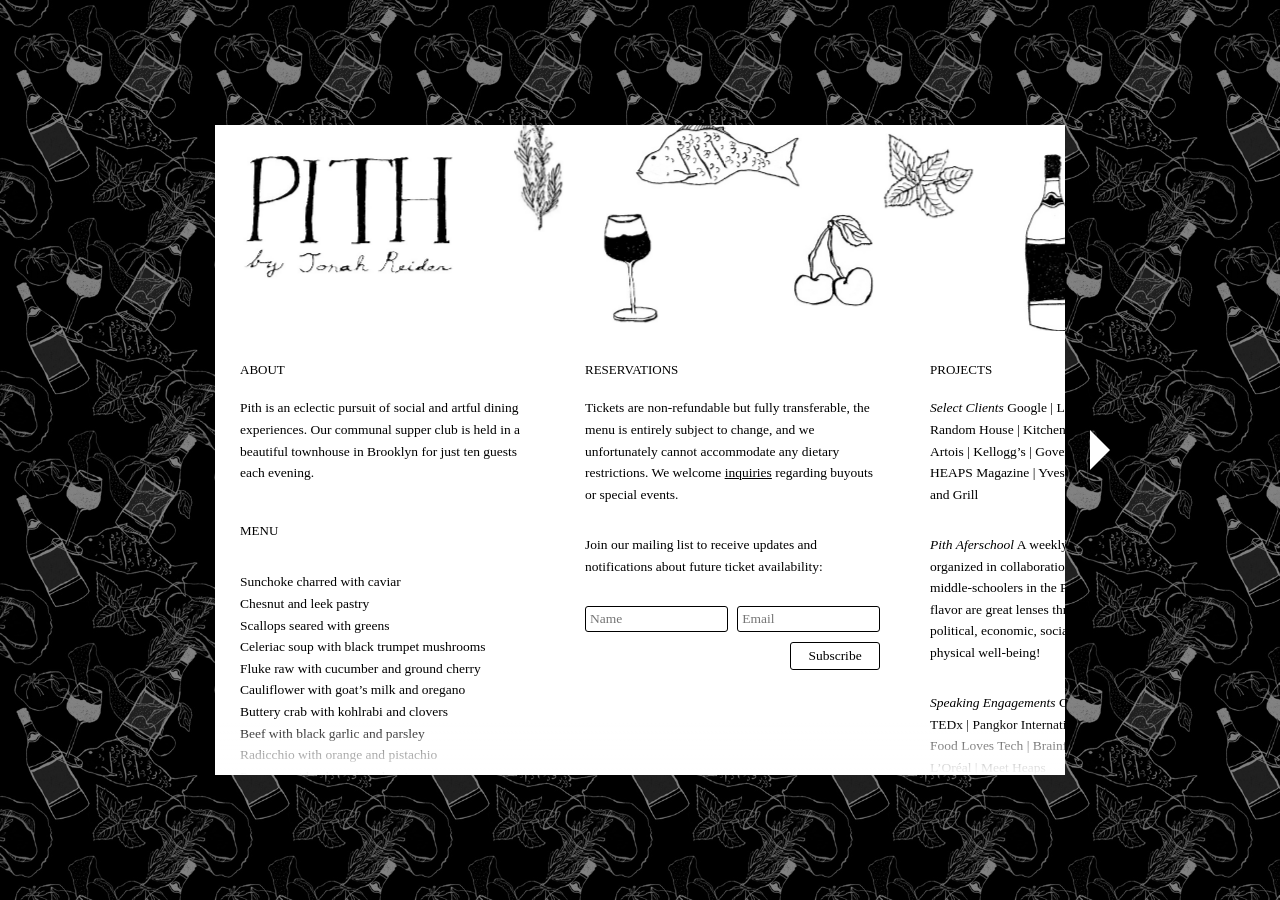
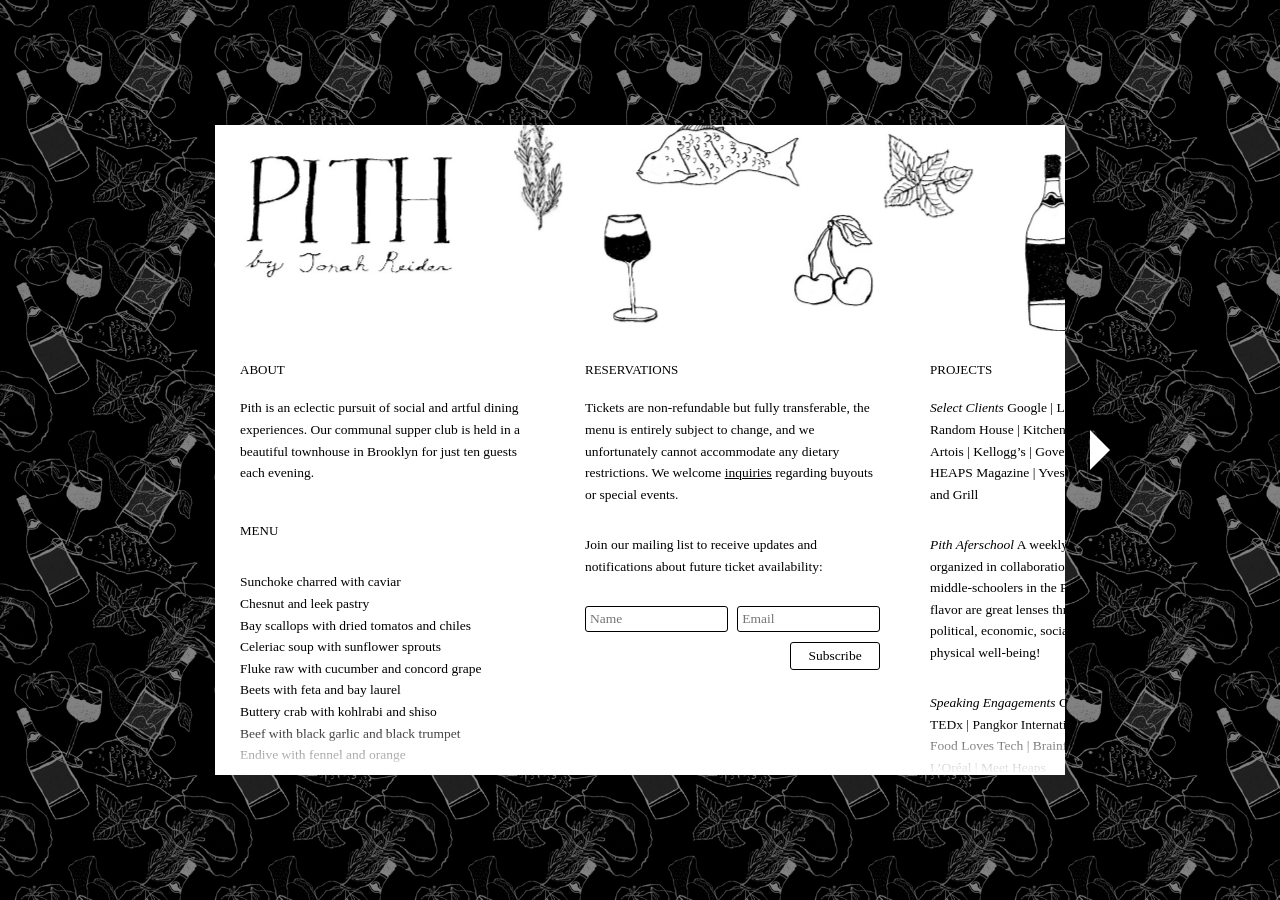
Before and after one commit to zoe-pith/pith-site, a Jekyll site: the page built from index.md, in a window 1280 px wide. Built offline with Jekyll 4.4.1, drawn with Linux system fonts in a browser that asks for light colours; some web fonts are replaced.

Commit message:
Update about.md

```diff
--- a/sections/about.md
+++ b/sections/about.md
@@ -4,15 +4,15 @@ Pith is an eclectic pursuit of social and artful dining experiences. Our communa
 # menu
 Sunchoke charred with caviar
 Chesnut and leek pastry
-Scallops seared with greens
-Celeriac soup with black trumpet mushrooms
-Fluke raw with cucumber and ground cherry
-Cauliflower with goat's milk and oregano
-Buttery crab with kohlrabi and clovers
-Beef with black garlic and parsley
-Radicchio with orange and pistachio
-Pear tart with white chocolate ice cream
-Panna cotta with caramelized apple cider
+Bay scallops with dried tomatos and chiles
+Celeriac soup with sunflower sprouts
+Fluke raw with cucumber and concord grape
+Beets with feta and bay laurel
+Buttery crab with kohlrabi and shiso
+Beef with black garlic and black trumpet
+Endive with fennel and orange
+Pear with cocoa and cardamom
+Panna cotta with berries and granita
 # select press
 
 ★★★ — [Chicago Tribune](http://www.chicagotribune.com/dining/restaurants/ct-review-intro-jonah-reider-food-0928-20160924-column.html)
```
